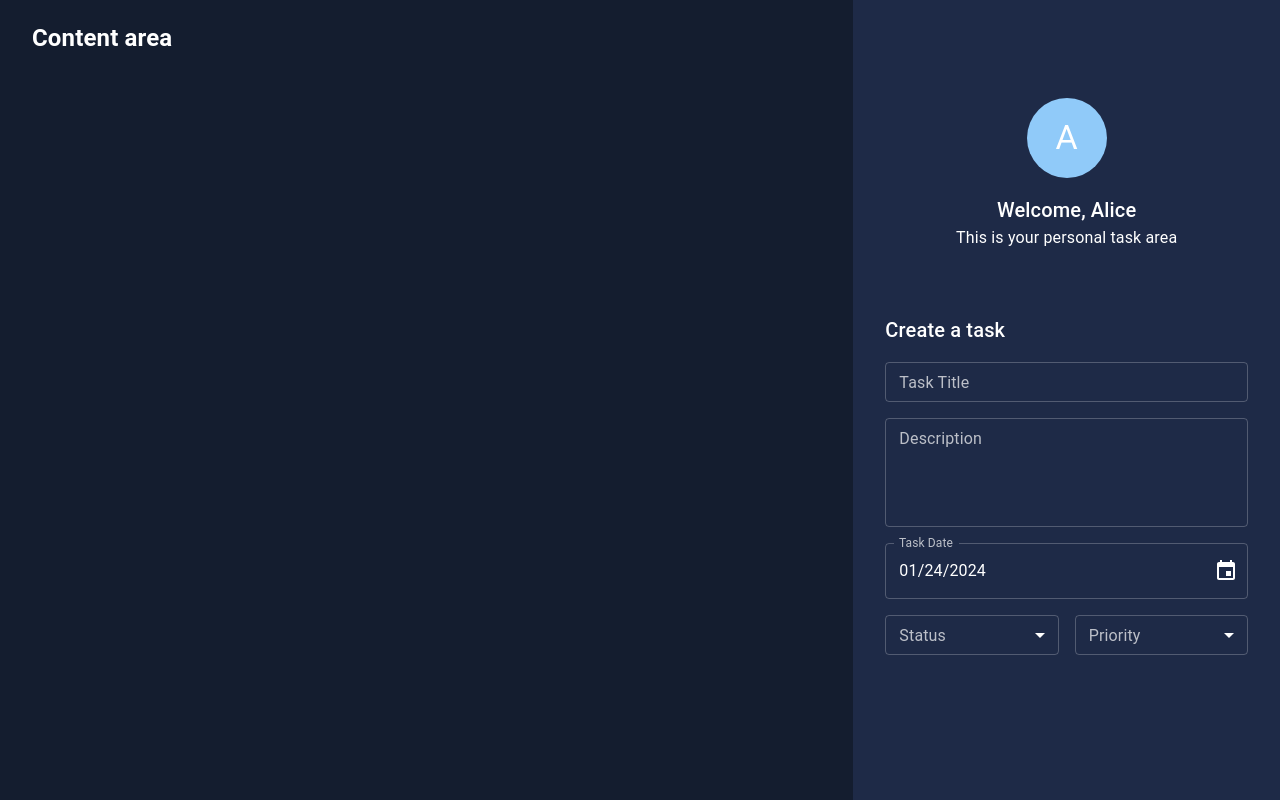
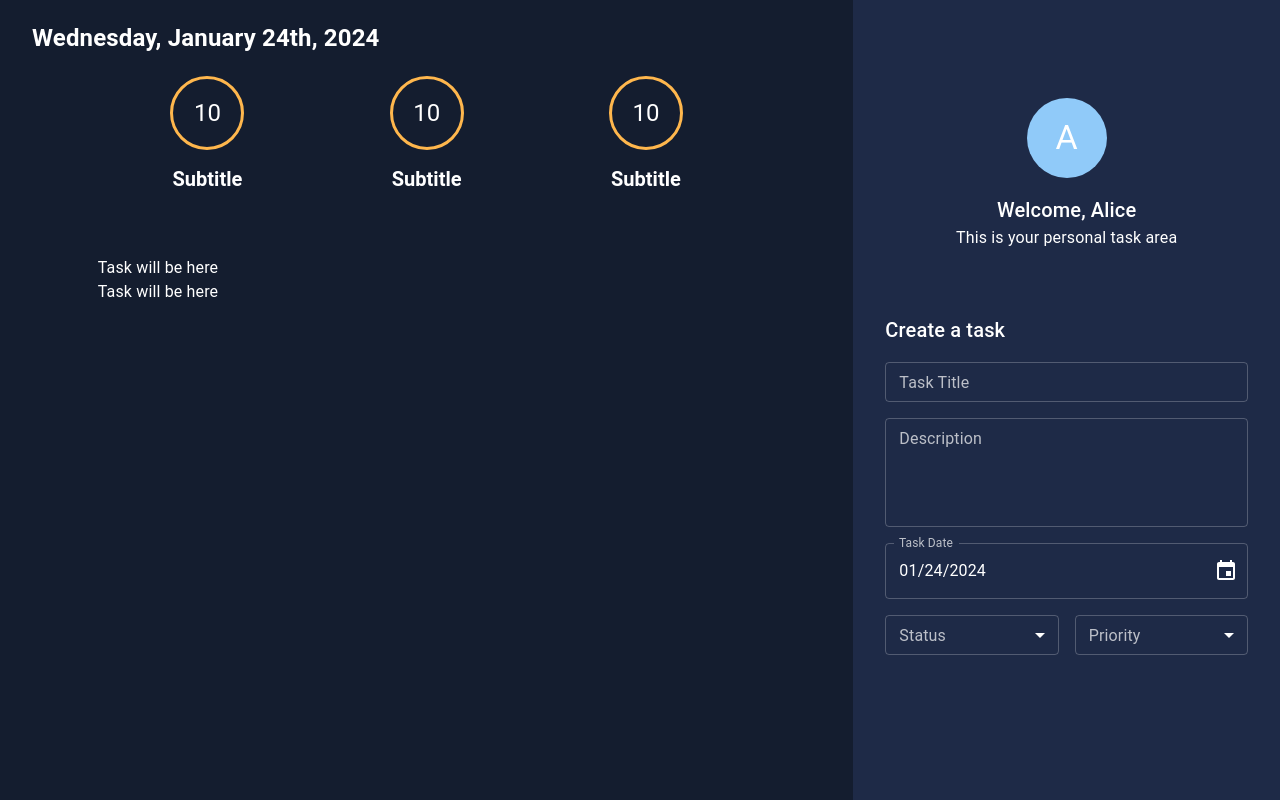
Before and after one commit to alicefrsr/react-todoapp-ts, a React (Create React App) app: page / in a window 1280 px wide. Built offline with nearby package versions, Linux system fonts and the light colour scheme.

Commit message:
taskArea: add TaskCounter, interface ITaskCounter

```diff
--- a/src/components/sidebar/Sidebar.tsx
+++ b/src/components/sidebar/Sidebar.tsx
@@ -3,7 +3,7 @@ import { Grid } from '@mui/material';
 import Profile from './Profile';
 import { CreateTaskForm } from './createTaskForm/CreateTaskForm';
 
-const Sidebar: FC = (): ReactElement => {
+export const Sidebar: FC = (): ReactElement => {
   return (
     <Grid
       item
@@ -26,5 +26,3 @@ const Sidebar: FC = (): ReactElement => {
     </Grid>
   );
 };
-
-export default Sidebar;
--- a/src/components/taskArea/TaskArea.tsx
+++ b/src/components/taskArea/TaskArea.tsx
@@ -1,12 +1,35 @@
-import { Grid } from '@mui/material';
+import { Grid, Box } from '@mui/material';
 import React, { FC, ReactElement } from 'react';
+import { format } from 'date-fns';
+import { TaskCounter } from '../taskCounter/TaskCounter';
 
-const TaskArea: FC = (): ReactElement => {
+export const TaskArea: FC = (): ReactElement => {
   return (
     <Grid item md={8} px={4}>
-      <h2>Content area</h2>
+      <Box>
+        <h2>{format(new Date(), 'PPPP')}</h2>
+      </Box>
+      <Grid container display="flex" justifyContent="center">
+        {/* task counters */}
+        <Grid
+          item
+          display="flex"
+          justifyContent="space-around"
+          alignItems="center"
+          md={10}
+          xs={12}
+          mb={8}
+        >
+          <TaskCounter />
+          <TaskCounter />
+          <TaskCounter />
+        </Grid>
+        {/* tasks list */}
+        <Grid item display="flex" flexDirection="column" xs={10} mb={8}>
+          <Box>Task will be here</Box>
+          <Box>Task will be here</Box>
+        </Grid>
+      </Grid>
     </Grid>
   );
 };
-
-export default TaskArea;
--- /dev/null
+++ b/src/components/taskCounter/TaskCounter.tsx
@@ -0,0 +1,37 @@
+import React, { FC, ReactElement } from 'react';
+import { Avatar, Box, Typography } from '@mui/material';
+
+import { ITaskCounter } from './interfaces/ITaskCounter';
+import { Status } from '../sidebar/createTaskForm/enums/Status';
+
+export const TaskCounter: FC<ITaskCounter> = (props): ReactElement => {
+  const { count = 0, status = Status.completed } = props;
+  return (
+    <>
+      <Box
+        display="flex"
+        flexDirection="column"
+        justifyContent="center"
+        alignItems="center"
+      >
+        <Avatar
+          sx={{
+            backgroundColor: 'transparent',
+            border: '3px solid',
+            width: '74px',
+            height: '74px',
+            marginBottom: '16px',
+            borderColor: 'warning.light',
+          }}
+        >
+          <Typography color="#fff" variant="h5">
+            10
+          </Typography>
+        </Avatar>
+        <Typography color="#fff" fontWeight="bold" fontSize="20px" variant="h5">
+          Subtitle
+        </Typography>
+      </Box>
+    </>
+  );
+};
--- /dev/null
+++ b/src/components/taskCounter/interfaces/ITaskCounter.ts
@@ -0,0 +1,12 @@
+import { Status } from '../../sidebar/createTaskForm/enums/Status';
+
+export type TaskCounterStatusType =
+  | Status.todo
+  | Status.inProgress
+  | Status.completed;
+
+export interface ITaskCounter {
+  count?: number;
+  //   status?: string;
+  status?: TaskCounterStatusType;
+}
--- a/src/pages/dashboard/Dashboard.tsx
+++ b/src/pages/dashboard/Dashboard.tsx
@@ -1,7 +1,7 @@
 import React, { FC, ReactElement } from 'react';
 import { Grid } from '@mui/material';
-import Sidebar from '../../components/sidebar/Sidebar';
-import TaskArea from '../../components/taskArea/TaskArea';
+import { Sidebar } from '../../components/sidebar/Sidebar';
+import { TaskArea } from '../../components/taskArea/TaskArea';
 
 const Dashboard: FC = (): ReactElement => {
   return (
```
